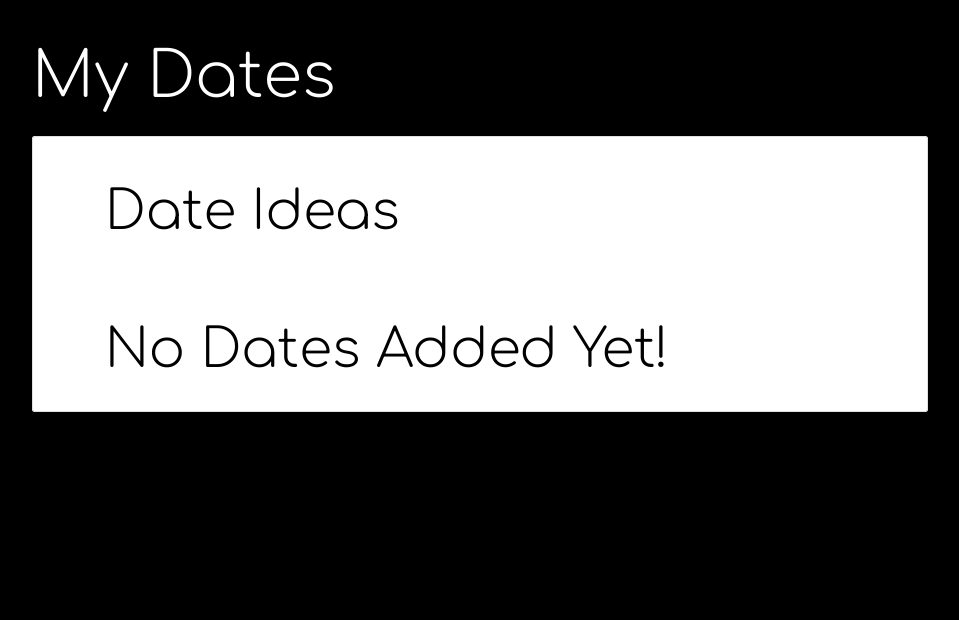
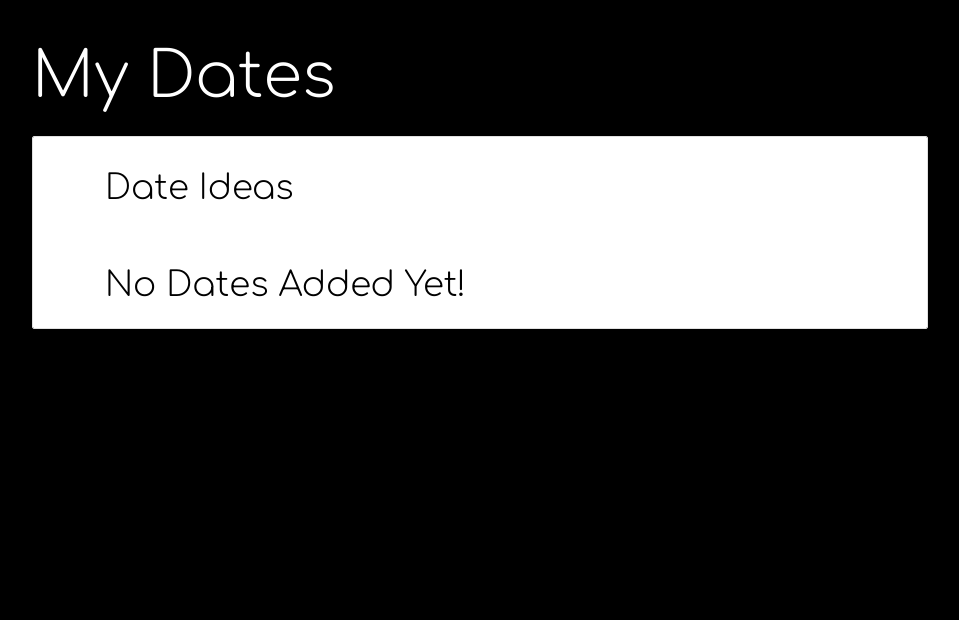
Before and after one commit to mantezana1998/remadi, a Django app: page /my_dates/ in a window 1280 px wide. Shown: the part 64-684 px from the top of the page, without its empty margins (160-1119 px from the left). Run offline with Django 3.2, Linux system fonts and the light colour scheme.

Commit message:
login field form color update

```diff
--- a/main_app/static/css/style.css
+++ b/main_app/static/css/style.css
@@ -26,7 +26,7 @@ main {
     width:300px !important;
 }
 
-#id_username, #id_password1, #id_password2 {
+#id_username, #id_password1, #id_password2, #id_password {
     background-color: white;
 }
 
@@ -43,7 +43,9 @@ main {
     font-size: 50px !important;
 }
 
-
+.date-list {
+    color: black;
+}
 footer.page-footer {
     padding-top: 0;
     text-align: right;
--- a/main_app/templates/dates/my_dates.html
+++ b/main_app/templates/dates/my_dates.html
@@ -4,8 +4,7 @@
   <h1>My Dates</h1>
   <ul class="collection">
     <li class="collection-item avatar">
-      <h2 style='color:black;'>Date Ideas</h2>
-      <!-- @ DiAnne!!! Change this ^^ and add to CSS. Didn't want to touch your CSS in case you were working on it :-) -->
+      <h4 class="date-list">Date Ideas</h4>
       {% if date.my_lists.count %}
       {% for date in date.my_lists.all %}
       <img src="https://i.imgur.com/RSo6X7w.jpg" alt="" class="circle">
@@ -13,11 +12,11 @@
       <table>
         <thead>
           <tr>
-              <th>Name</th>
-              <th>Location</th>
-              <th>Time</th>
-              <th>Dates</th>
-              <th>Price</th>
+              <th>Name: {{myList.name}}</th>
+              <th>Location: {{myList.location}}</th>
+              <th>Time: {{myList.time}}</th>
+              <th>Dates: {{myList.dates}}</th>
+              <th>Price: {{myList.price}}</th>
           </tr>
         </tbody>
       </table>
@@ -26,8 +25,8 @@
       {% endfor %}
       {% else %}
       <br>
-      <h2 style='color:black;'>No Dates Added Yet!</h2>
-      <!-- @ DiAnne!!! Change this ^^ and add to CSS. Didn't want to touch your CSS in case you were working on it :-) -->
+      <h4 class="date-list">No Dates Added Yet!</h4>
+
       {% endif %}
     </li>
 <!-- Add for loop to list out all the dates!!!! -->
--- a/main_app/templates/registration/signup.html
+++ b/main_app/templates/registration/signup.html
@@ -3,7 +3,8 @@
 
 <h1>Sign Up</h1>
 
-{% if error_message %}<p class="red-text">{{ error_message }}</p>{% endif %}
+{% if error_message %}
+<p class="red-text">{{ error_message }}</p>{% endif %}
 
 <form method="post" action="{% url 'signup' %}">
   {% csrf_token %}
```
